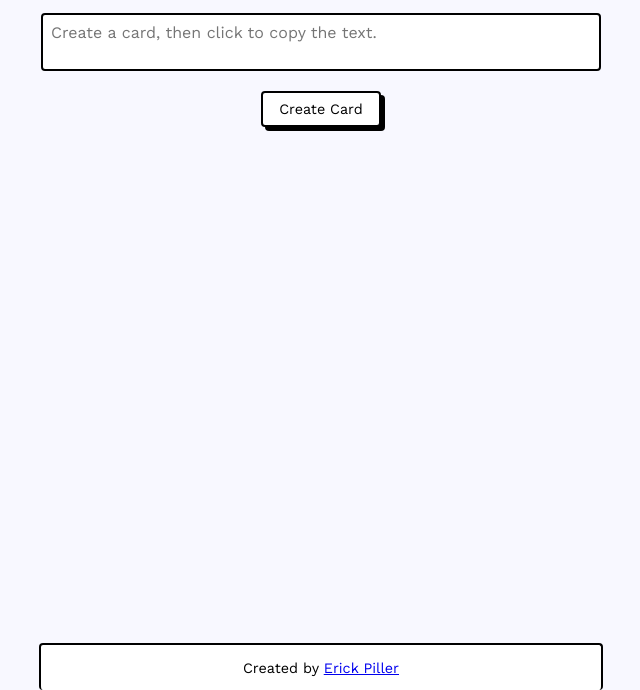
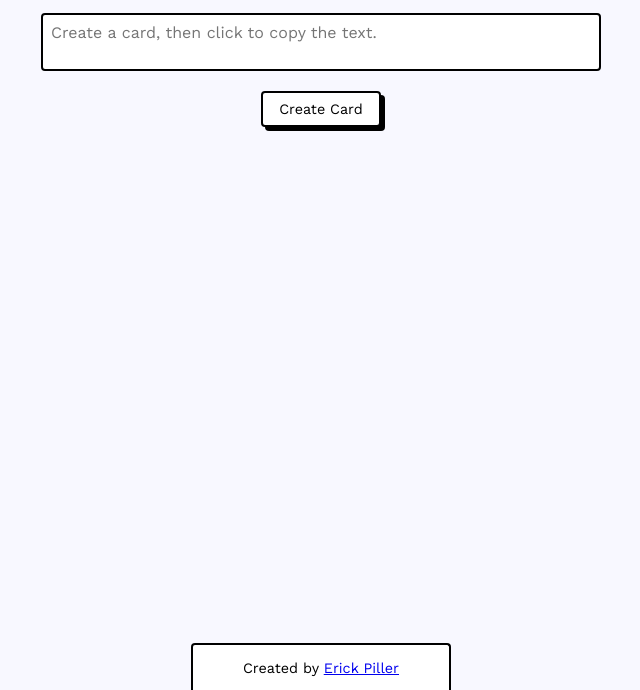
Before and after one commit to ejpiller/copy-cards, a plain HTML site: page index.html in a window 1280 px wide. Shown: the part 110-800 px from the top of the page, without its empty margins (319-959 px from the left). Drawn offline with nearby package versions, Linux system fonts and the light colour scheme.

Commit message:
Updated styles.css

```diff
--- a/styles.css
+++ b/styles.css
@@ -83,13 +83,13 @@ h1 {
   position: fixed;
   bottom: 0;
   background-color: white;
-  width: 50vw;
-  max-width: 35rem;
   text-align: center;
   border-top: 0.125rem solid black;
   border-left: 0.125rem solid black;
   border-right: 0.125rem solid black;
-  border-radius: 0.25rem;
+  border-radius: 0.25rem 0.25rem 0 0;
+  width: 20vw;
+  max-width: 35rem;
 }
 
 #attribution {
```
